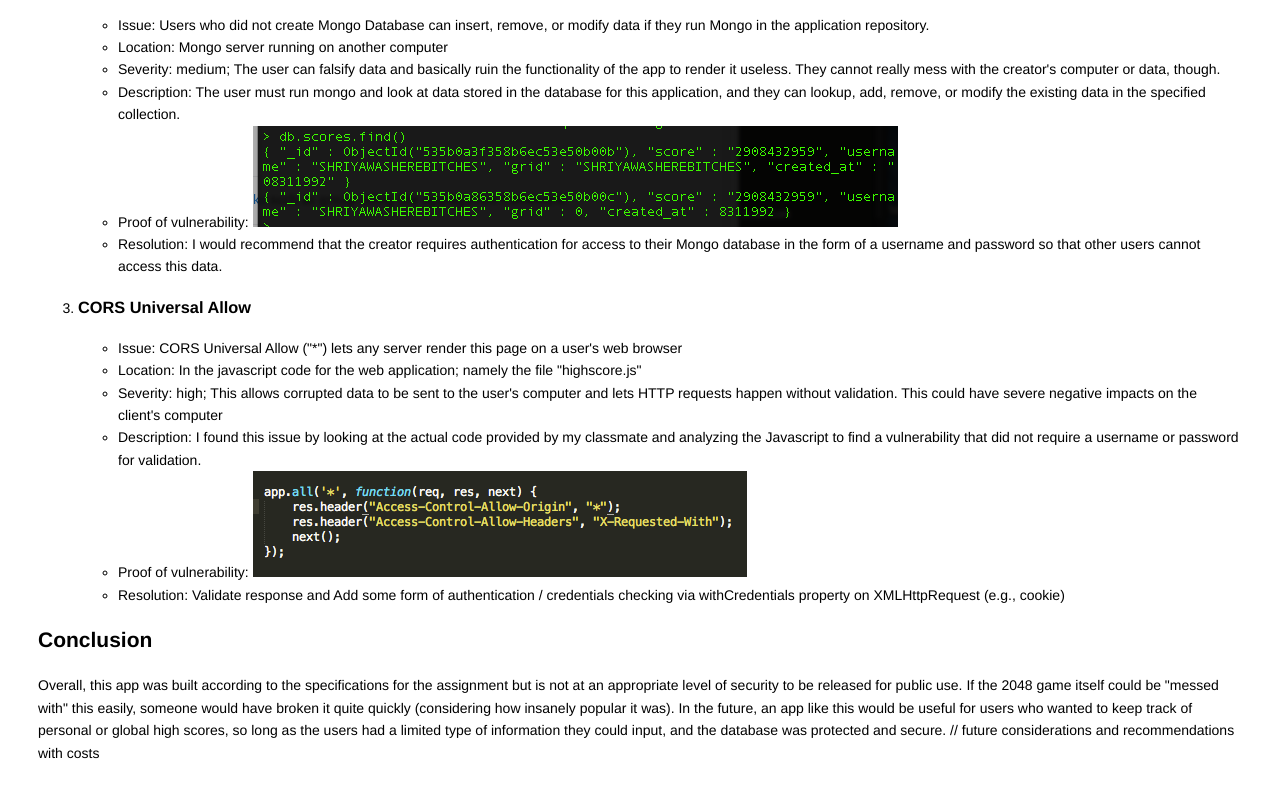
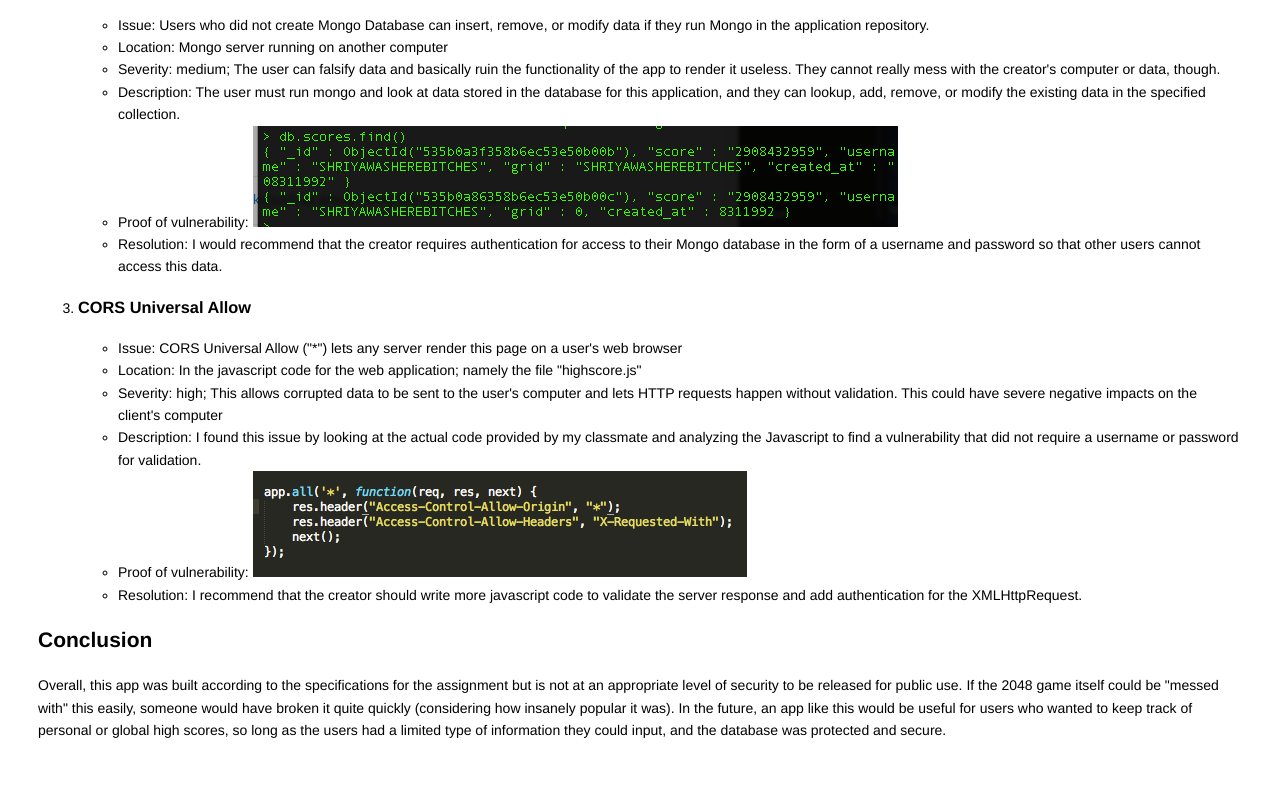
Before and after one commit to shriyanevatia/comp20-snevatia, a plain HTML site: page security/index.html in a window 1280 px wide. Shown: the part 1352-2150 px from the top of the page. Drawn offline with Linux system fonts and the light colour scheme.

Commit message:
Completed assignment

```diff
--- a/security/index.html
+++ b/security/index.html
@@ -71,9 +71,7 @@
 			<li> Severity: high; This allows corrupted data to be sent to the user's computer and lets HTTP requests happen without validation. This could have severe negative impacts on the client's computer </li>
 			<li> Description: I found this issue by looking at the actual code provided by my classmate and analyzing the Javascript to find a vulnerability that did not require a username or password for validation. </li>
 			<li> Proof of vulnerability: <img src="UniversalAllow.png"> </li>
-			<li> Resolution: Validate response and Add some form of authentication / credentials checking via
-withCredentials property on XMLHttpRequest (e.g.,
-cookie)  </li>
+			<li> Resolution: I recommend that the creator should write more javascript code to validate the server response and add authentication for the XMLHttpRequest. </li>
 		</ul>
 	</li>
 </ol>
@@ -82,7 +80,6 @@ cookie)  </li>
 
 <p>
 	Overall, this app was built according to the specifications for the assignment but is not at an appropriate level of security to be released for public use. If the 2048 game itself could be "messed with" this easily, someone would have broken it quite quickly (considering how insanely popular it was). In the future, an app like this would be useful for users who wanted to keep track of personal or global high scores, so long as the users had a limited type of information they could input, and the database was protected and secure.
-// future considerations and recommendations with costs
 </p>
 
 </body>
```
